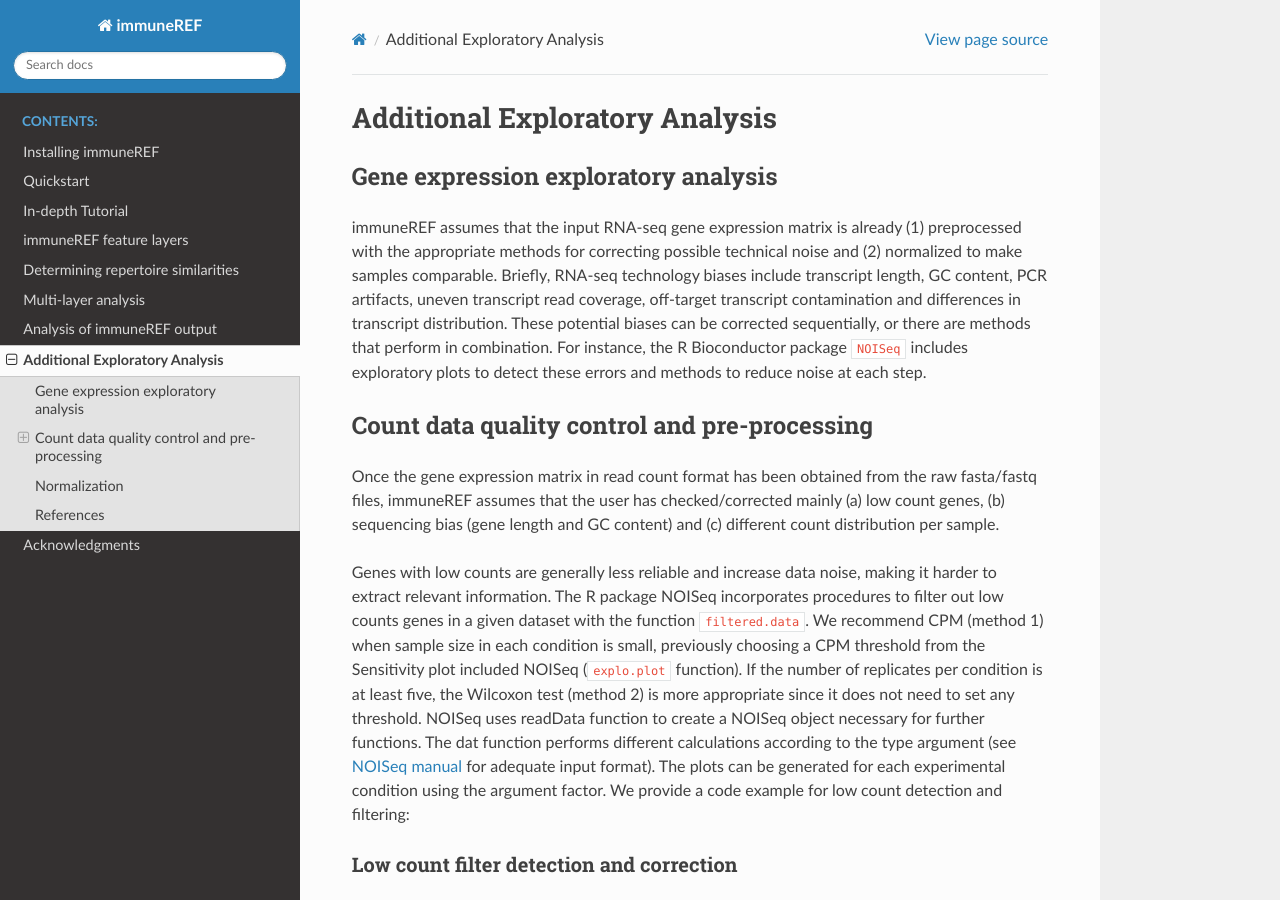
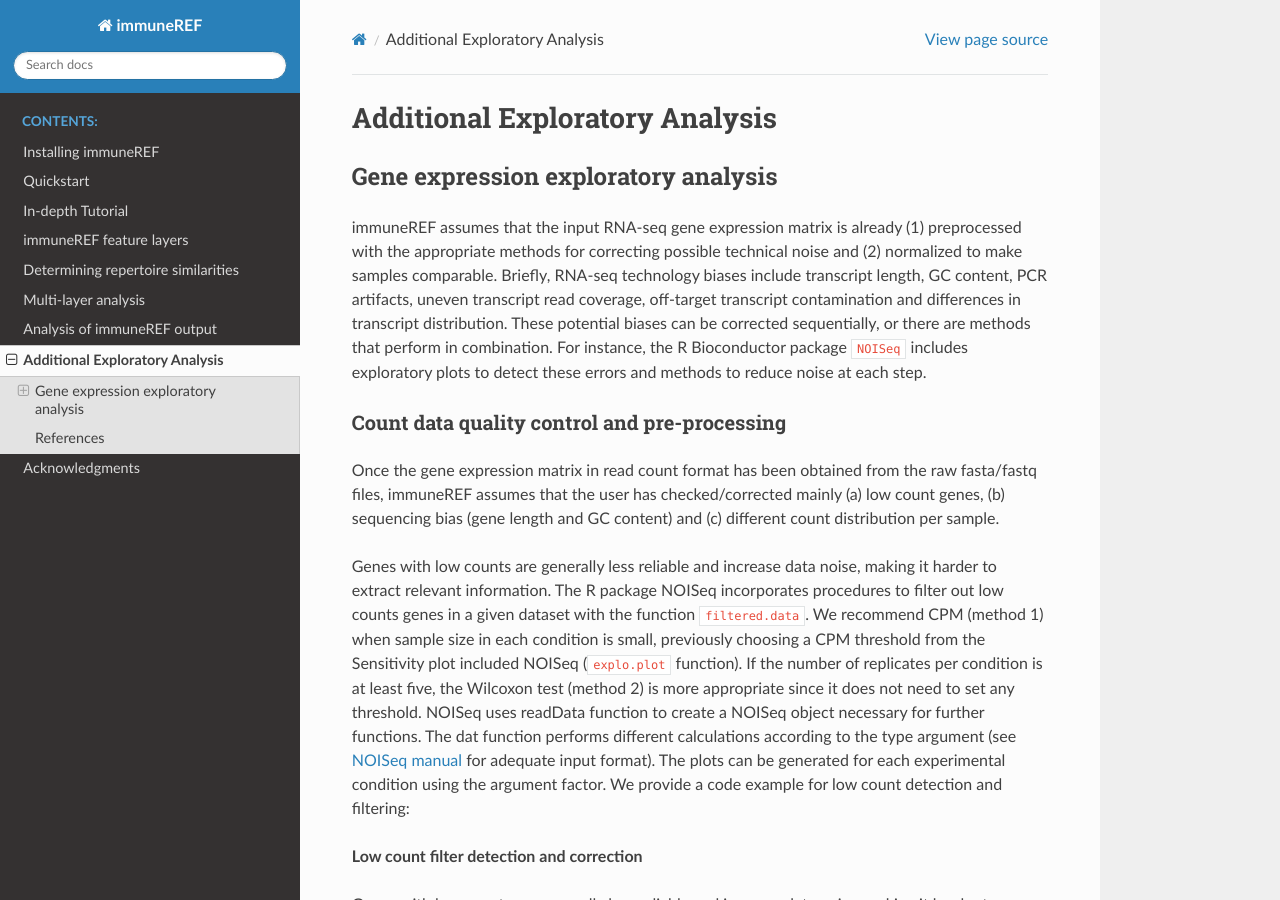
Before and after one commit to GreiffLab/immuneREF, a Sphinx documentation site: the page built from docs/source/immuneREF_additional_analysis.rst, in a window 1280 px wide and 900 px high. Built offline with Sphinx 7.4.7 and the Read the Docs theme 2.0.0, drawn with Linux system fonts in a browser that asks for light colours; formulas are drawn with MathJax 3.

Commit message:
Update immuneREF_additional_analysis.rst

```diff
--- a/docs/source/immuneREF_additional_analysis.rst
+++ b/docs/source/immuneREF_additional_analysis.rst
@@ -17,15 +17,15 @@
 .. _qc_preproc:
 
 Count data quality control and pre-processing
-===================================================
+-------------------------------------------------
 
 Once the gene expression matrix in read count format has been obtained from the raw fasta/fastq files, immuneREF assumes that the user has checked/corrected mainly (a) low count genes, (b) sequencing bias (gene length and GC content) and (c) different count distribution per sample.
 
 Genes with low counts are generally less reliable and increase data noise, making it harder to extract relevant information. The R package NOISeq incorporates procedures to filter out low counts genes in a given dataset with the function ``filtered.data``. We recommend CPM (method 1) when sample size in each condition is small, previously choosing a CPM threshold from the Sensitivity plot included NOISeq (``explo.plot`` function). If the number of replicates per condition is at least five, the Wilcoxon test (method 2) is more appropriate since it does not need to set any threshold.
 NOISeq uses readData function to create a NOISeq object necessary for further functions. The dat function performs different calculations according to the type argument (see `NOISeq manual <https://bioconductor.org/packages/release/bioc/vignettes/NOISeq/inst/doc/NOISeq.pdf>`_ for adequate input format). The plots can be generated for each experimental condition using the argument factor. We provide a code example for low count detection and filtering:
 
-Low count filter detection and correction
---------------------------------------------------
+
+**Low count filter detection and correction**
 
 Genes with low counts are generally less reliable and increase data noise, making it harder to extract relevant information. The R package NOISeq incorporates procedures to filter out low counts genes in a given dataset with the function ``filtered.data``. We recommend CPM (method 1) when sample size in each condition is small, previously choosing a CPM threshold from the "Sensitivity plot" included NOISeq (``explo.plot`` function). If the number of replicates per condition is at least five, the Wilcoxon test (method 2) is more appropriate since it does not need to set any threshold.
 NOISeq uses readData function to create a NOISeq object necessary for further functions. The dat function performs different calculations according to the type argument (see `NOISeq manual <https://bioconductor.org/packages/release/bioc/vignettes/NOISeq/inst/doc/NOISeq.pdf>`_ for adequate input format). The plots can be generated for each experimental condition using the argument factor. We provide a code example for low count detection and filtering:
@@ -39,8 +39,8 @@
     myfilt = filtered.data(RNAseq, factor = "Group", norm = FALSE, depth = NULL, method = 1, cv.cutoff = 100, cpm = 1, p.adj = "fdr")
 
 
-Sequencing bias detection and correction
---------------------------------------------------
+**Sequencing bias detection and correction**
+
 
 The length bias and the GC bias plots describe the relationship between the expression values and the feature length and the GC content, respectively. Two vectors,matrices containing transcript length and GC content for each gen have to be provided (see NOISeq manual for adequate format). As before, the plots can be generated for each experimental condition using the argument factor. Code example:
 
@@ -58,8 +58,8 @@
 
 
 
-Different count distribution per sample
---------------------------------------------------
+**Different count distribution per sample**
+
 
 The count distribution for all samples can be visualized using a boxplot:
 ``explo.plot(mydata, samples = NULL, plottype = "boxplot")``
@@ -68,7 +68,7 @@
 
 
 Normalization
-======================
+--------------------
 
 NOISeq performs three types of normalizations (RPKM [1]_, UQUA [2]_ and TMM [3]_) that can be applied as follows:
 
```
